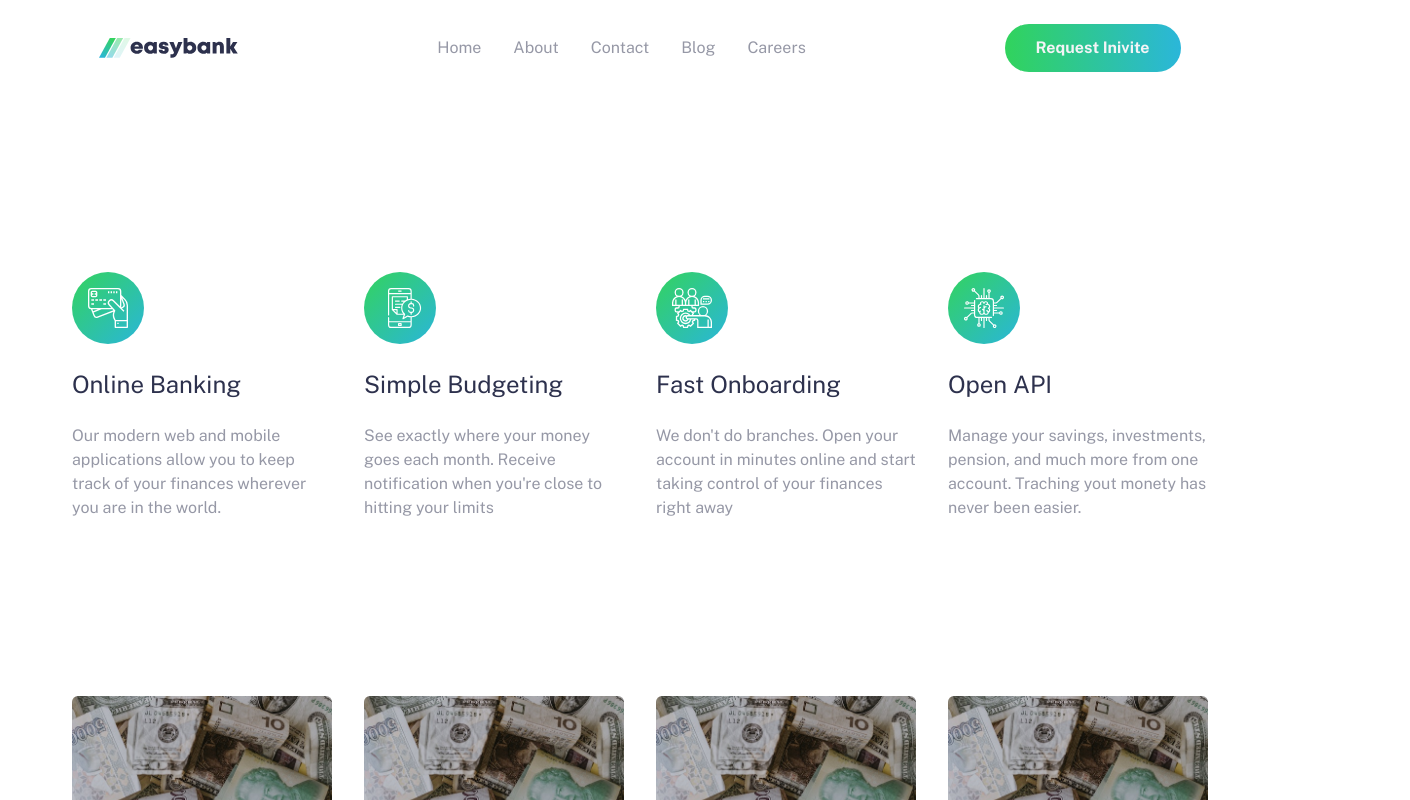
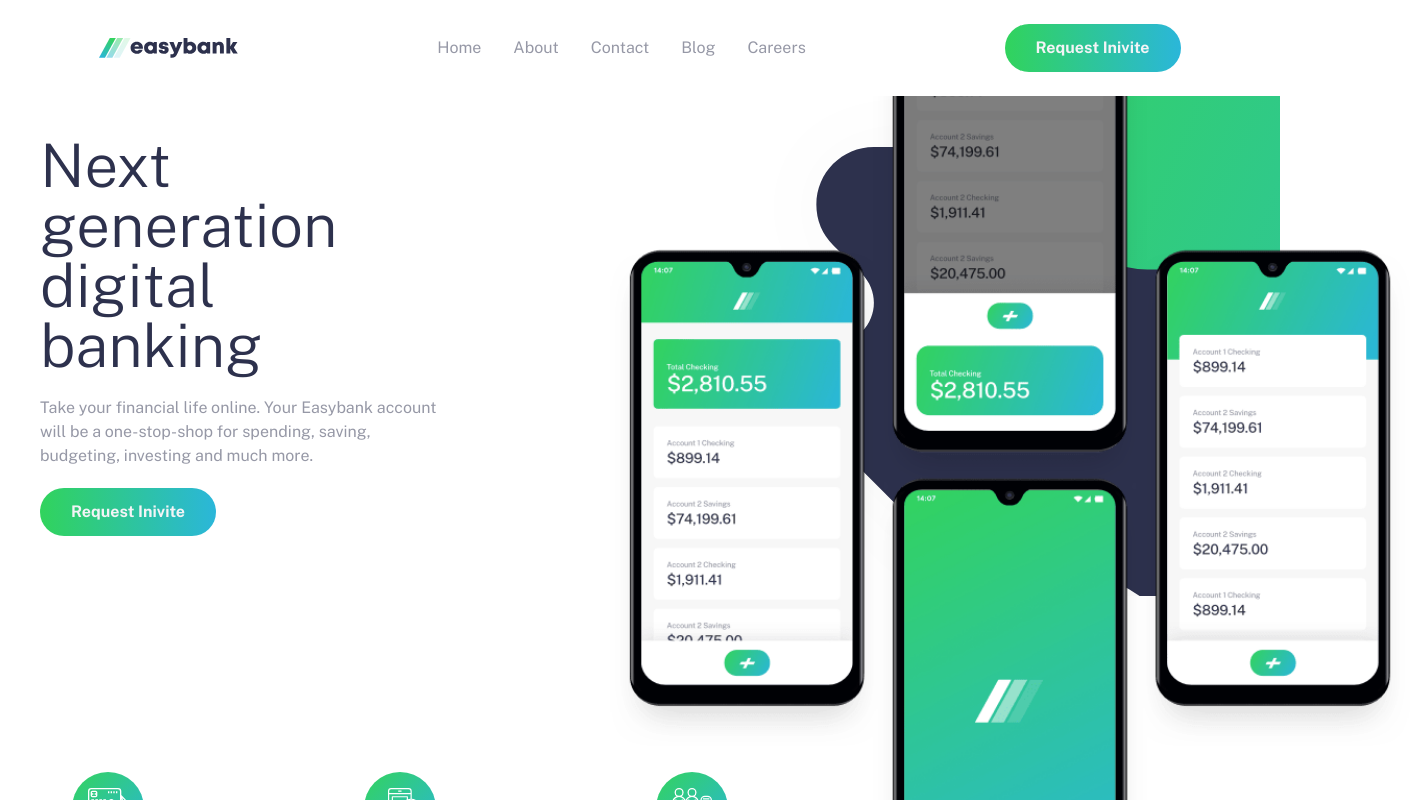
Before and after one commit to KevinPadi/easybank-landing-page, a React (Vite) app: page / in a window 1280 px wide. Shown: the top 800 px of the page, 1410 px wide, since content can reach past the window. Built offline with nearby package versions, Linux system fonts and the light colour scheme.

Commit message:
feat: main box

```diff
--- a/src/App.jsx
+++ b/src/App.jsx
@@ -8,11 +8,22 @@ import currencyImg from './assets/images/image-currency.jpg'
 
 import Nav from './components/Nav'
 import Footer from './components/Footer'
+import Button from './components/Button'
 
 function App () {
   return (
     <div>
       <Nav />
+      <section className='lg:flex lg:justify-between lg:w-full lg:h-[500px] lg:bg-patternBg lg:bg-[position:45rem_-16rem] lg:bg-no-repeat lg:bg-auto'>
+        <div className='lg:space-y-5 lg:w-[530px] lg:p-10 text-DarkBlue'>
+          <h1 className='lg:font-thin lg:text-6xl'>Next generation digital banking</h1>
+          <p className='text-GrayishBlue'>Take your financial life online. Your Easybank account will be a one-stop-shop for spending, saving, budgeting, investing and much more.</p>
+          <Button />
+        </div>
+        <div className='relative w-auto h-auto'>
+          <img src='./src/assets/images/image-mockups.png' alt='mockups image' className='relative top-[-100px] w-[900px] right-[-130px]' />
+        </div>
+      </section>
       {/* Cards Container */}
       <div className='flex mt-44 items-center justify-center gap-8 '>
         <Cards title='Online Banking' text='Our modern web and mobile applications allow you to keep track of your finances wherever you are in the world.' src={iconOnline} />
--- a/src/components/Nav.jsx
+++ b/src/components/Nav.jsx
@@ -3,7 +3,7 @@ import logo from '../assets/images/logo.svg'
 
 function Nav () {
   return (
-    <header className='sticky top-0 w-full lg:h-24 bg-White'>
+    <header className='sticky top-0 w-full lg:h-24 bg-White lg:z-50'>
       <nav className='h-full lg:flex lg:items-center lg:justify-around'>
         <img src={logo} alt='Easybank Logo' />
         <ol className='lg:flex lg:gap-8 lg:items-center lg: h-full'>
--- a/tailwind.config.js
+++ b/tailwind.config.js
@@ -18,7 +18,12 @@ export default {
       VeryLightGrayish: 'hsl(0, 0%, 98%)',
       White: 'hsl(0, 0%, 100%)'
     },
-    extend: {}
+    extend: {
+      backgroundImage: {
+        patternBg: "url('./src/assets/images/bg-intro-desktop.svg')",
+        mockupsBg: "url('./src/assets/images/image-mockups.png')"
+      }
+    }
   },
   plugins: []
 }
```
Also changed, not shown: src/components/Main.jsx (added, +7 -0 lines), src/assets/images/bg-intro-desktop.svg.
